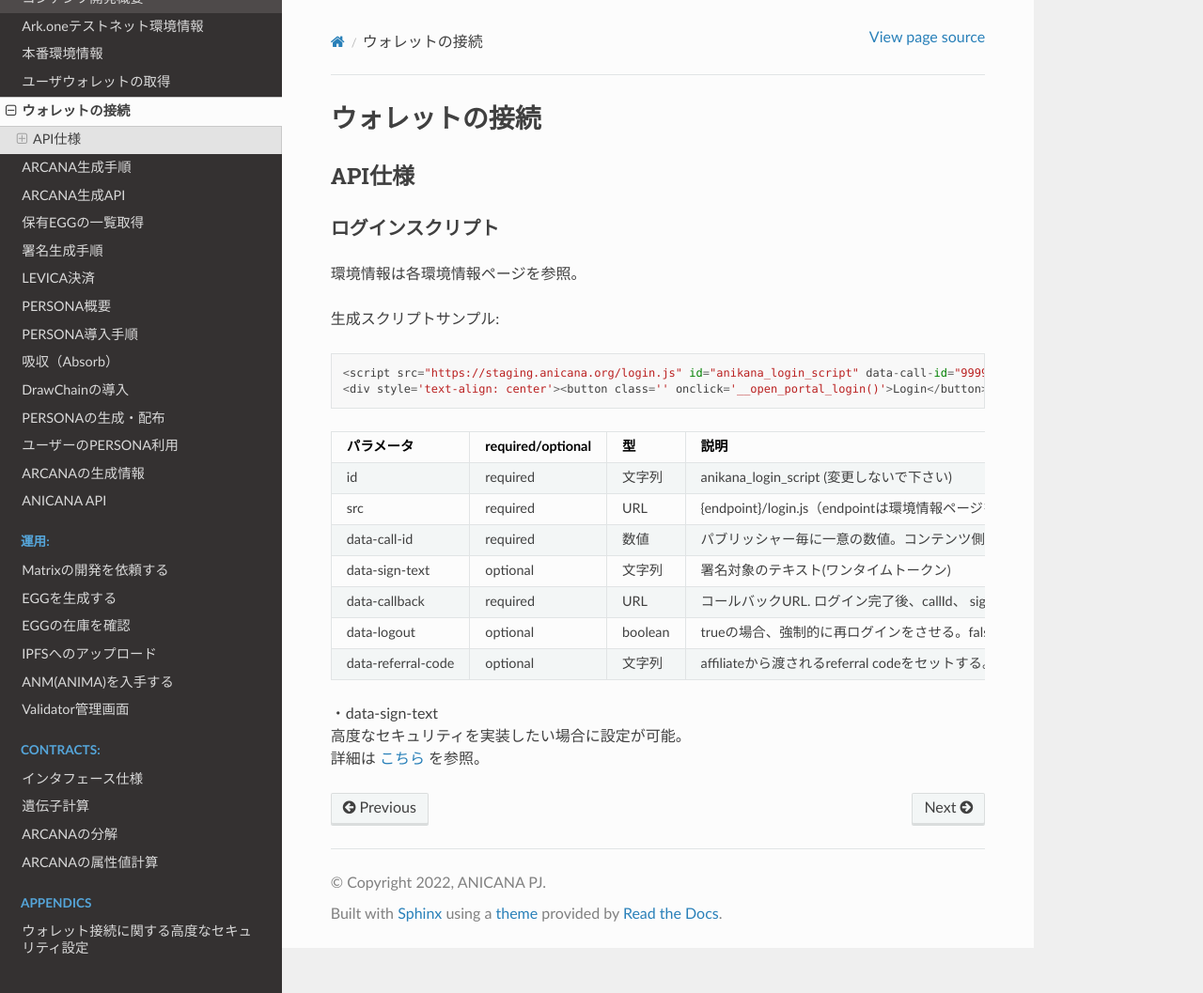
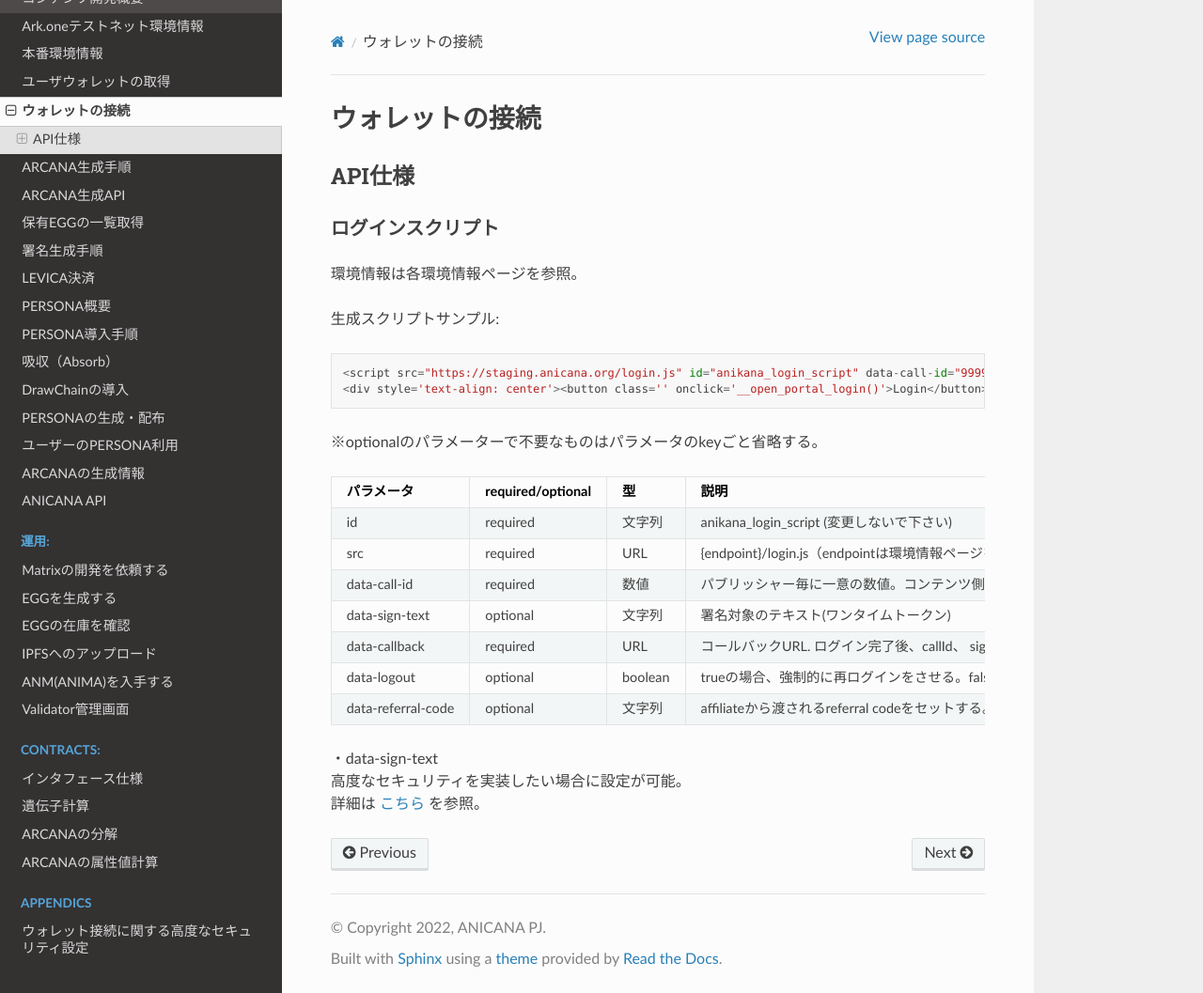
Before and after one commit to Orange-Code-Project/anicana-docs, a Sphinx documentation site: the page built from source/game-development/wallet-connection.rst, in a window 1280 px wide and 1057 px high. Shown: the whole window at 94% size. Built offline with Sphinx 7.4.7 and the Read the Docs theme 2.0.0, drawn with Linux system fonts in a browser that asks for light colours.

Commit message:
[update]
ウォレットの接続
⇒補足を追記

```diff
--- a/source/change-history/change-history.rst
+++ b/source/change-history/change-history.rst
@@ -7,6 +7,9 @@
     :align: center
 
     "No", "更新日", "バージョン", "変更内容"
+    "9.", "2023/10/25", "1.1.5", "| ウォレットの接続
+    | 　⇒補足を追記
+    | 　"
     "8.", "2023/10/10", "1.1.4", "| ウォレットの接続
     | 　⇒パラメータを追加
     | 　"
--- a/source/game-development/wallet-connection.rst
+++ b/source/game-development/wallet-connection.rst
@@ -16,6 +16,7 @@ API仕様
     <script src="https://staging.anicana.org/login.js" id="anikana_login_script" data-call-id="9999999" data-sign-text="HELLO"  data-callback="https://staging.anicana.org/test_login.html" data-logout="true" ></script>
     <div style='text-align: center'><button class='' onclick='__open_portal_login()'>Login</button></div>
 
+※optionalのパラメーターで不要なものはパラメータのkeyごと省略する。
 
 .. csv-table::
     :header-rows: 1
@@ -28,7 +29,7 @@ API仕様
     data-sign-text,     optional, 文字列,  署名対象のテキスト(ワンタイムトークン)
     data-callback,      required, URL,     コールバックURL. ログイン完了後、callId、 sign、 address (ユーザーのwallet address) がGETパラメータに追加されてリダイレクトされる。
     data-logout,        optional, boolean, trueの場合、強制的に再ログインをさせる。falseの場合、セッション情報があれば自動ログイン、なければ再ログインをさせる。無しの場合、falseと同様。
-    data-referral-code, optional, 文字列,  affiliateから渡されるreferral codeをセットする。
+    data-referral-code, optional, 文字列,  affiliateから渡されるreferral codeをセットする。英数字64文字固定。
 
 
 | ・data-sign-text
```
